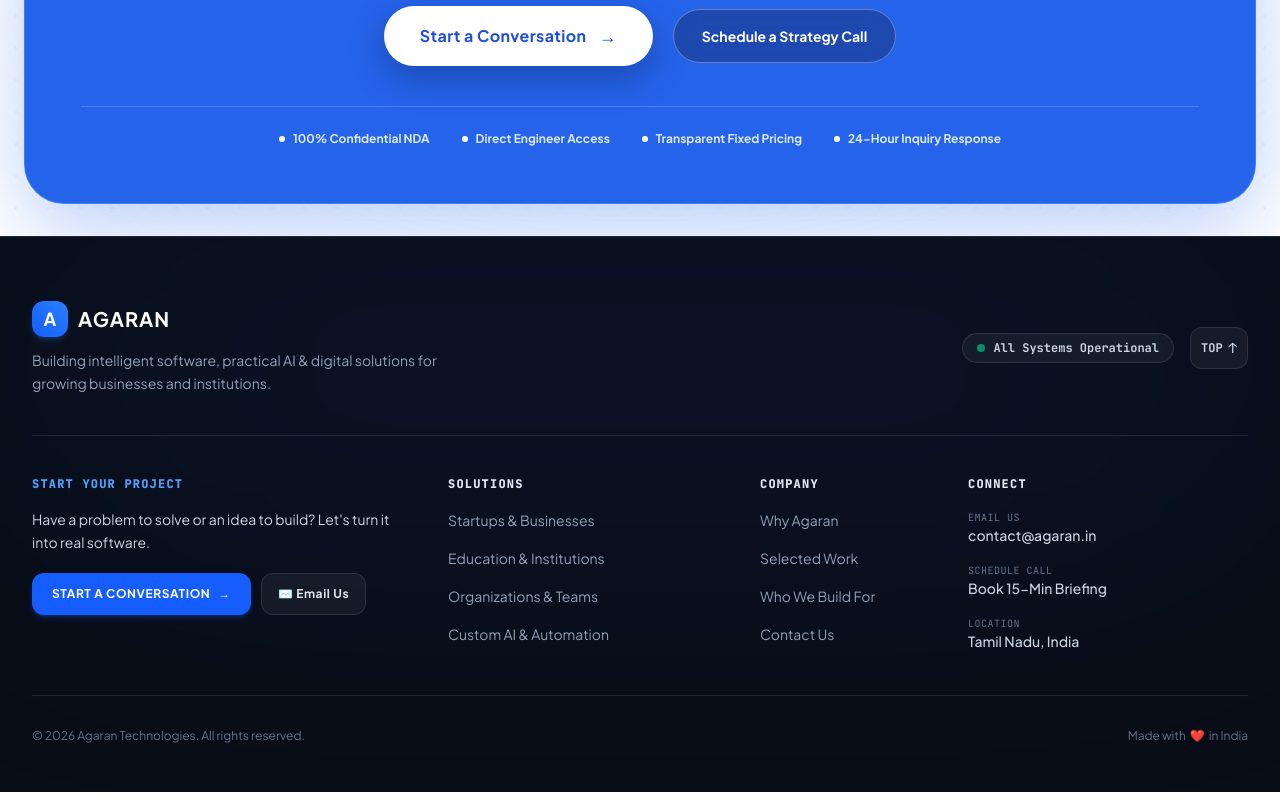
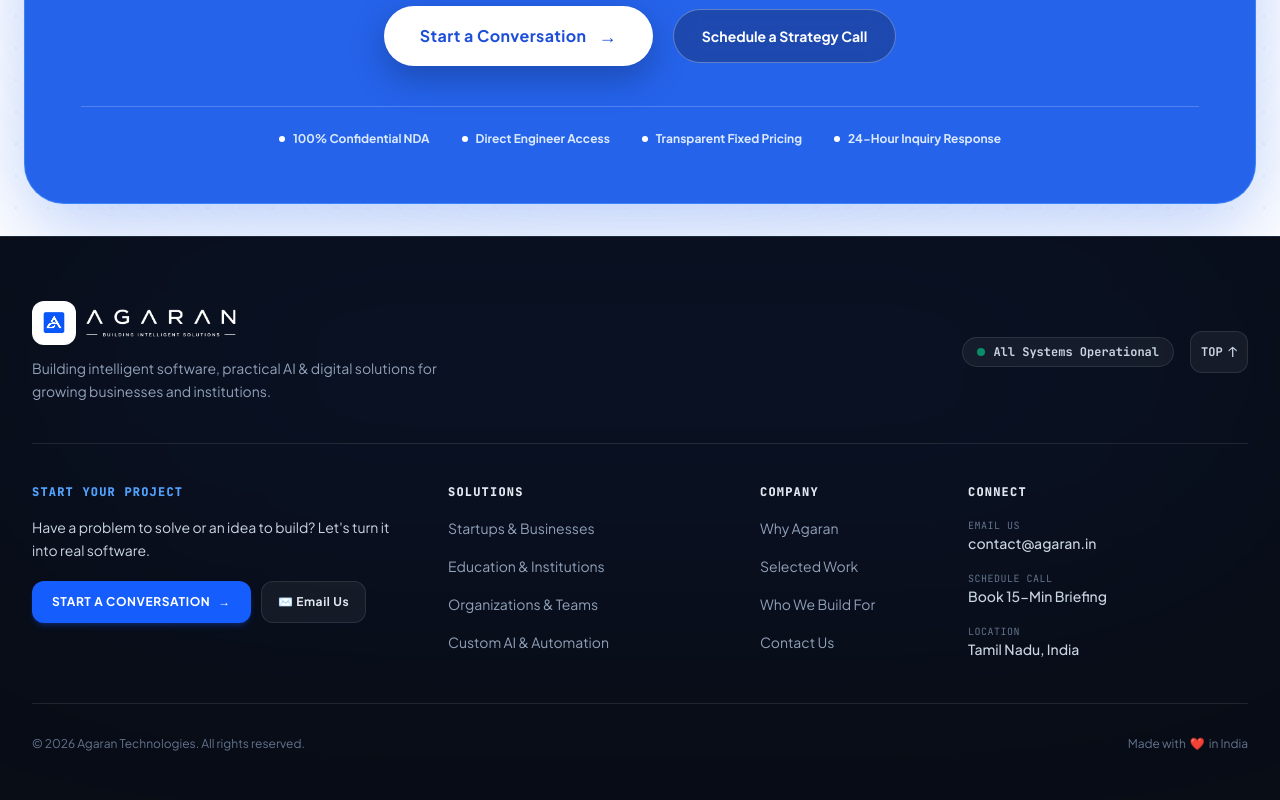
Before and after one commit to JOYJK348/agaran_site, a Next.js app: page / in a window 1280 px wide. Shown: the part 4961-5761 px from the top of the page. Built offline with nearby package versions, Linux system fonts and the light colour scheme; no server answers; a web font is replaced by a local one.

Commit message:
style: Wrap Agaran logo icon in cute small white background container in Footer

```diff
--- a/src/components/layout/Footer.tsx
+++ b/src/components/layout/Footer.tsx
@@ -49,12 +49,22 @@ export default function Footer() {
           <div className="space-y-3 max-w-md">
             {/* Logo */}
             <Link href="/" className="inline-flex items-center gap-2.5 focus:outline-none">
-              <div className="w-9 h-9 rounded-xl bg-gradient-to-tr from-blue-600 to-blue-500 flex items-center justify-center font-black text-white text-lg shadow-md shadow-blue-500/20">
-                A
+              <div className="p-1.5 bg-white rounded-xl shadow-xs flex items-center justify-center shrink-0">
+                <Image
+                  src="/logo-transparent.png"
+                  alt="Agaran Icon"
+                  width={36}
+                  height={36}
+                  className="h-7 sm:h-8 w-auto object-contain"
+                />
               </div>
-              <span className="text-xl font-black tracking-wider text-white">
-                AGARAN
-              </span>
+              <Image
+                src="/agaran_font.png"
+                alt="Agaran Wordmark"
+                width={120}
+                height={32}
+                className="h-6 sm:h-7 w-auto object-contain brightness-0 invert"
+              />
             </Link>
             <p className="text-xs sm:text-sm text-slate-400 leading-relaxed">
               Building intelligent software, practical AI & digital solutions for growing businesses and institutions.
```
